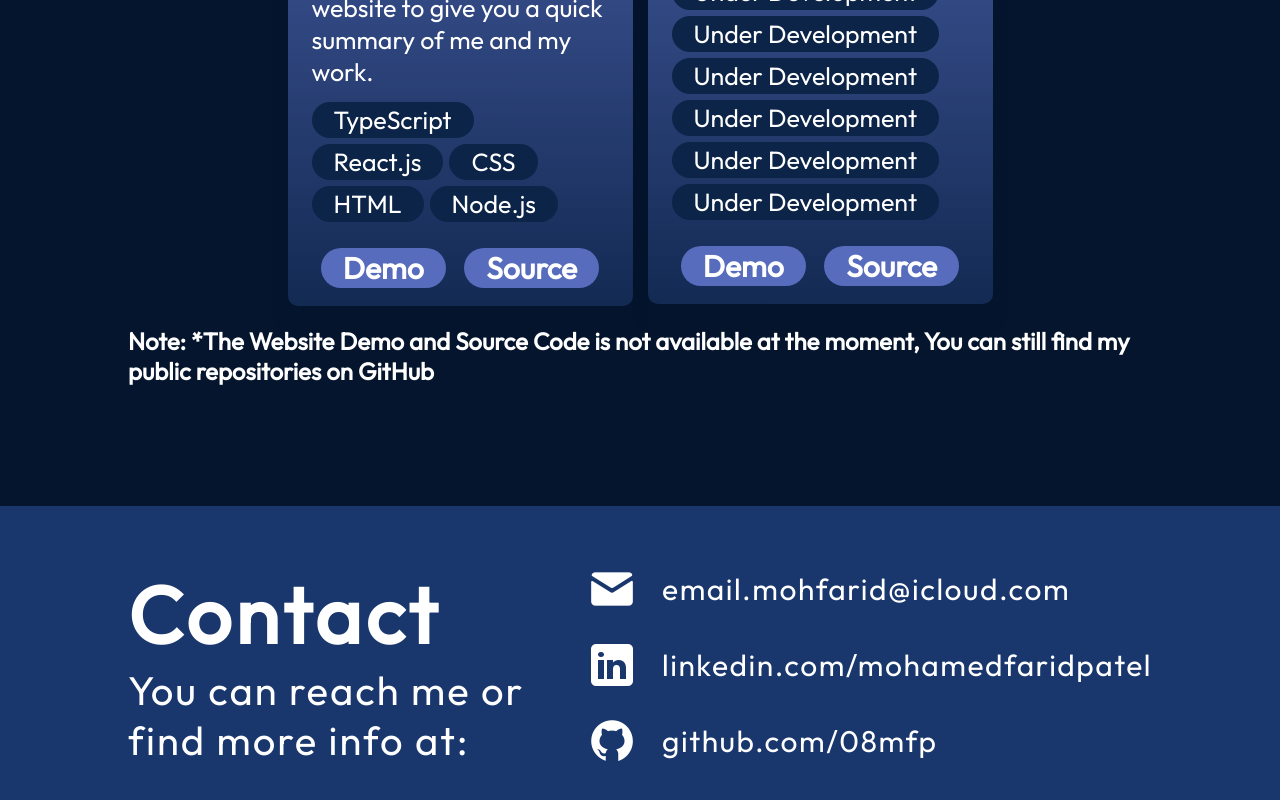
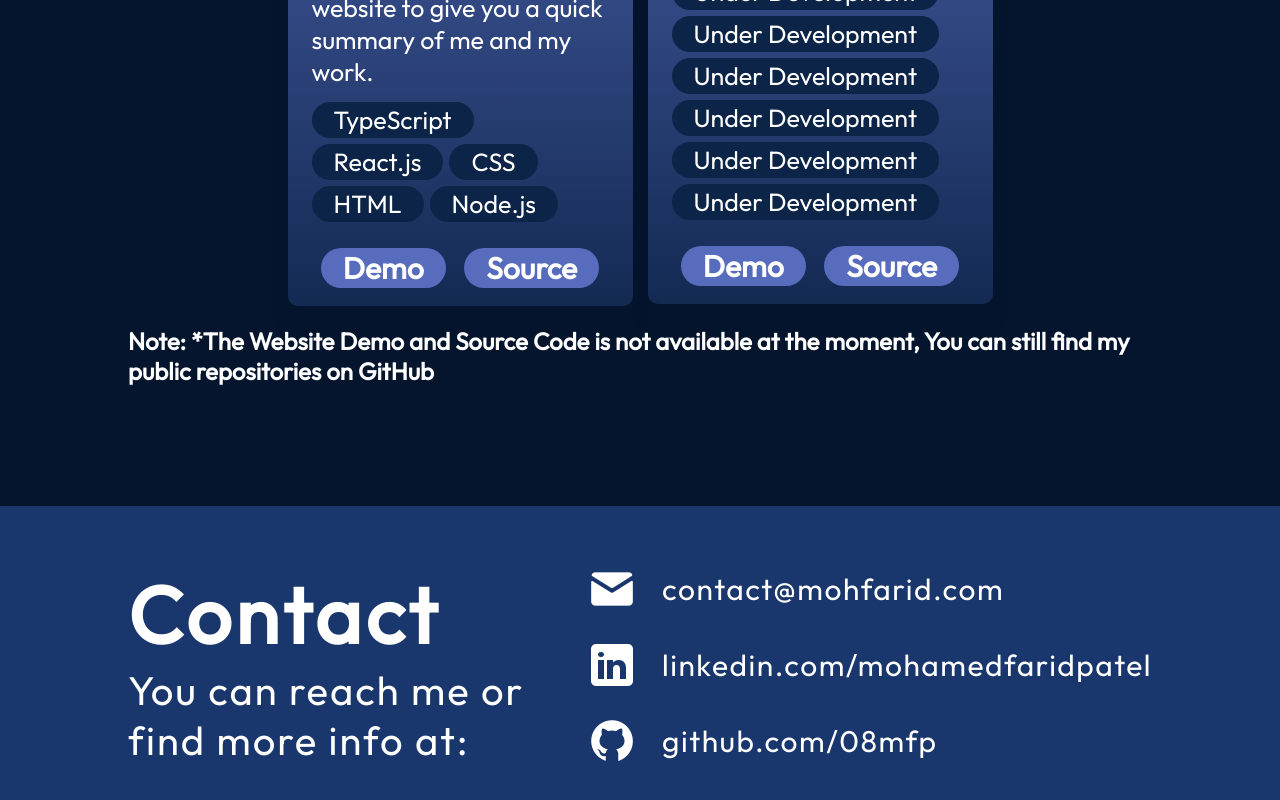
Before and after one commit to 08mfp/react-portfolio, a React (Vite) app: page / in a window 1280 px wide. Shown: the part 7204-8004 px from the top of the page. Built offline with nearby package versions, Linux system fonts and the light colour scheme.

Commit message:
updated email links

```diff
--- a/src/components/Contact/Contact.jsx
+++ b/src/components/Contact/Contact.jsx
@@ -13,7 +13,7 @@ export const Contact = () => {
       <ul className={styles.links}>
         <li className={styles.link}>
           <img src={getImageUrl("contact/emailIcon.png")} alt="Email logo" />
-          <a href="mailto:email.mohfarid@icloud.com">email.mohfarid@icloud.com</a>
+          <a href="mailto:email.contact@mohfarid.com">contact@mohfarid.com</a>
         </li>
         <li className={styles.link}>
           <img
--- a/src/components/Hero/Hero.jsx
+++ b/src/components/Hero/Hero.jsx
@@ -16,7 +16,7 @@ export const Hero = () => {
         If you have any questions, or would like to reach out, you can use the button below.
         </p>
         <div style={{ display: 'flex' }}>
-        <a href="mailto:email.mohfarid@icloud.com" className={styles.contactBtn} style={{ marginRight: '10px' }}>
+        <a href="mailto:contact@mohfarid.com" className={styles.contactBtn} style={{ marginRight: '10px' }}>
           Email Me
         </a>
         <a href="https://www.linkedin.com/in/mohamedfaridpatel" className={styles.contactBtn}>
```
